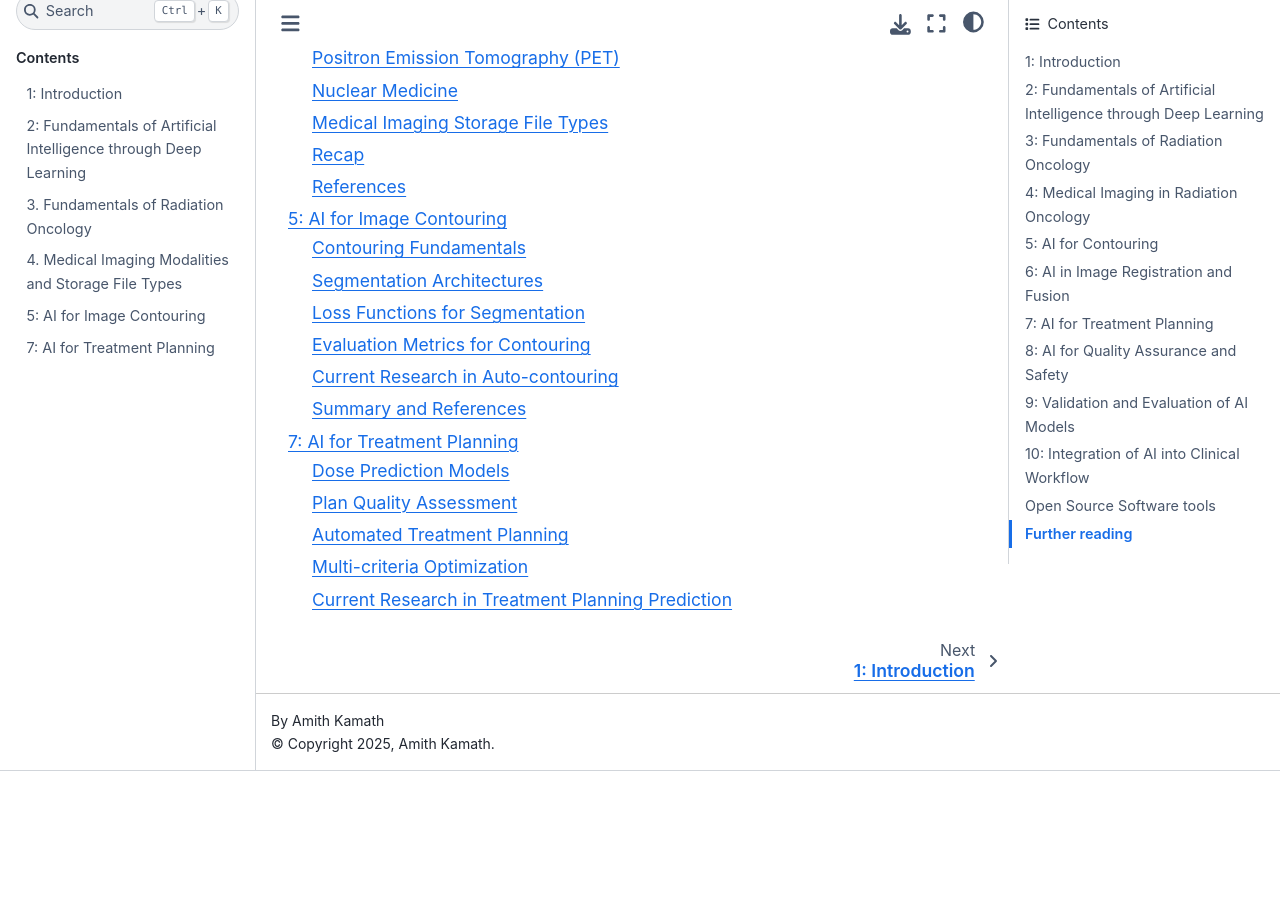
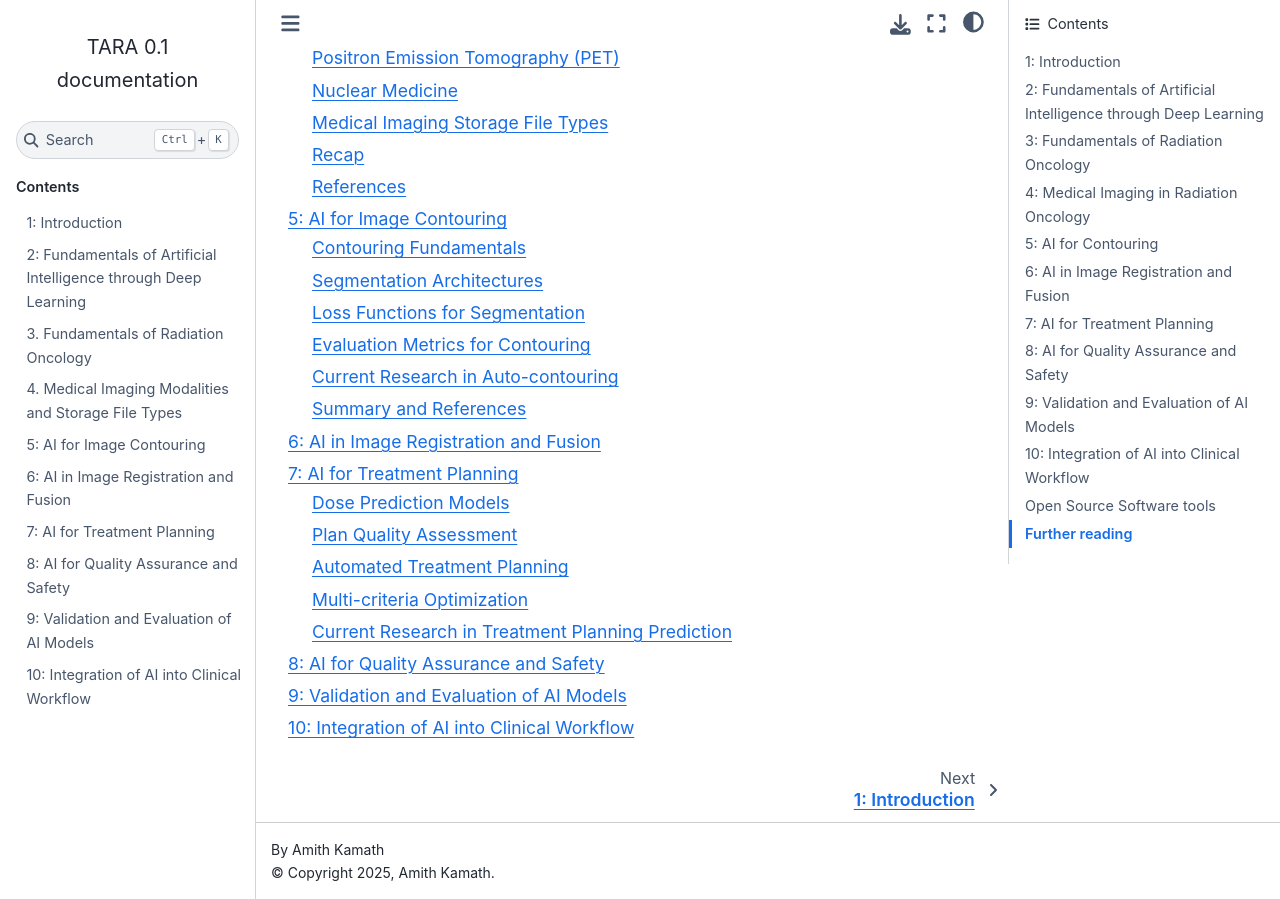
Before and after one commit to amithjkamath/tara, a Sphinx documentation site: the page built from docs/index.md, in a window 1280 px wide and 900 px high, scrolled down 5704 px. Built offline with Sphinx 7.4.7 and the Sphinx Book theme 1.1.4, drawn with Linux system fonts in a browser that asks for light colours; pages that are not in the unit, such as notebooks, are missing from menus; before the commit the page ends 6475 px from its top, so only the background shows below that.

Commit message:
adding to contents

```diff
--- a/docs/conf.py
+++ b/docs/conf.py
@@ -38,7 +38,7 @@ html_theme = "sphinx_book_theme"
 
 html_theme_options = {
     "navigation_depth": 4,  # Depth of nested TOC items
-    "show_nav_level": 1,  # Show top-level items expanded
+    "show_nav_level": 2,  # Show top-level items expanded
     "collapse_navigation": True,  # Collapse subsections by default
 }
 
--- a/docs/index.md
+++ b/docs/index.md
@@ -122,4 +122,8 @@ fundamentalAI/fundamentalAI
 fundamentalRO/fundamentalRO
 medicalImaging/medicalImaging
 contouring/contouring
+registration/registration
 treatmentPlanning/treatmentPlanning
+qa/qa
+validation/validation
+workflow/workflow
```
